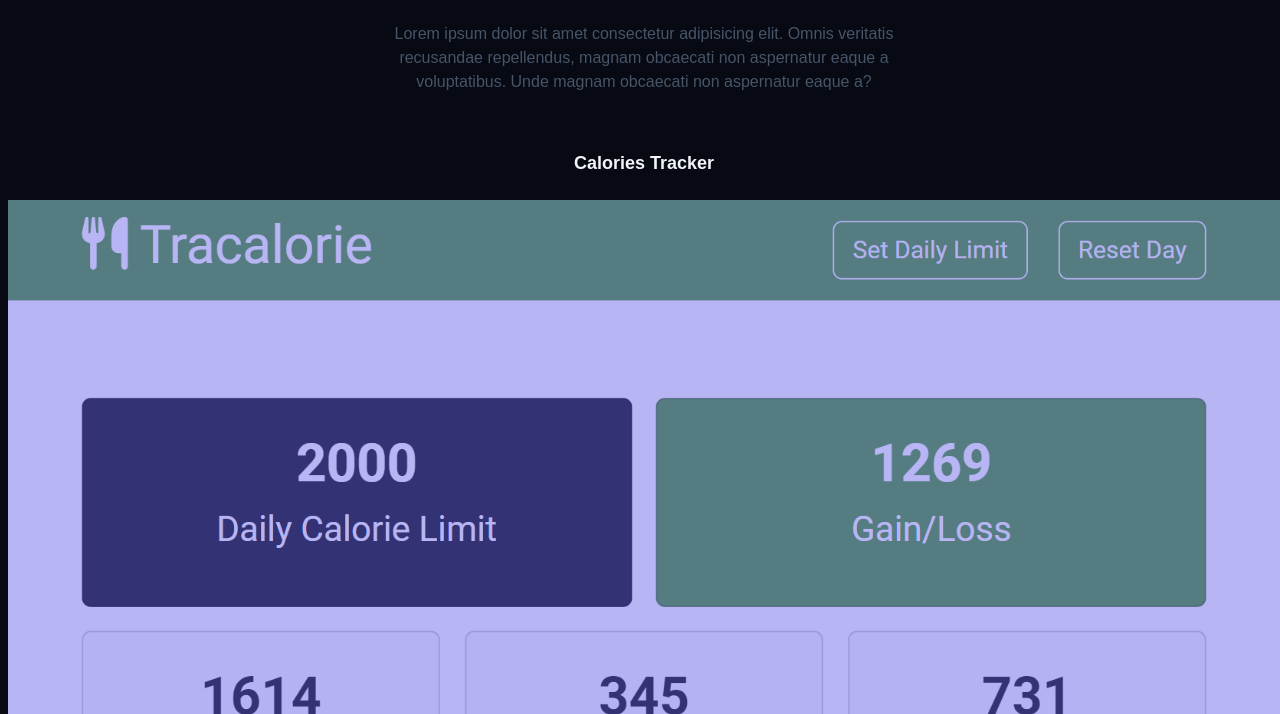
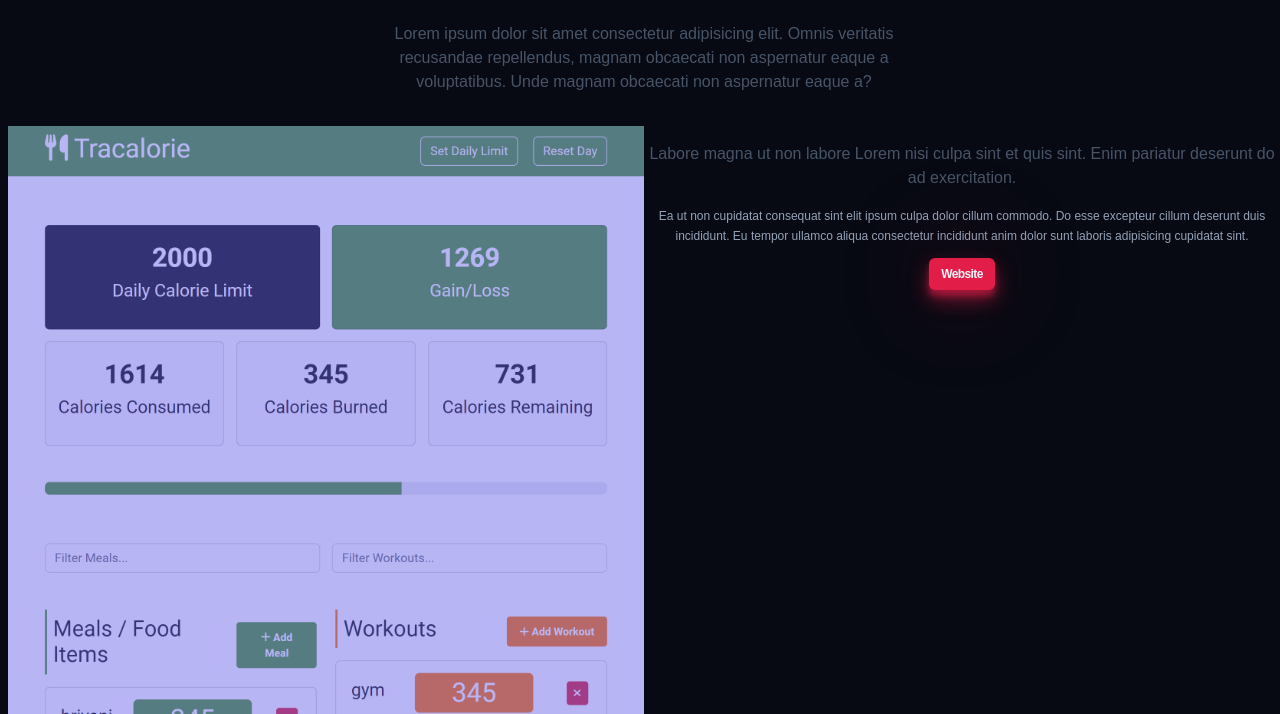
Before and after one commit to MdAbbas110/Portfolio2.0, a website built with Vite: page index.html in a window 1280 px wide. Shown: the part 3092-3806 px from the top of the page. Built offline with nearby package versions, Linux system fonts and the light colour scheme; a web font is replaced by a local one.

```diff
--- a/index.html
+++ b/index.html
@@ -217,6 +217,7 @@
         </div>
 
         <div class="work__project">
+          <h3></h3>
           <p class="work__project-des1">
             Labore magna ut non labore Lorem nisi culpa sint et quis sint. Enim
             pariatur deserunt do ad exercitation.
@@ -237,6 +238,7 @@
         </div>
 
         <div class="work__project">
+          <h3></h3>
           <p class="work__project-des1">
             Labore magna ut non labore Lorem nisi culpa sint et quis sint. Enim
             pariatur deserunt do ad exercitation.
@@ -257,6 +259,7 @@
         </div>
 
         <div class="work__project">
+          <h3></h3>
           <p class="work__project-des1">
             Labore magna ut non labore Lorem nisi culpa sint et quis sint. Enim
             pariatur deserunt do ad exercitation.
@@ -278,6 +281,7 @@
         </div>
 
         <div class="work__project">
+          <h3></h3>
           <p class="work__project-des1">
             Labore magna ut non labore Lorem nisi culpa sint et quis sint. Enim
             pariatur deserunt do ad exercitation.
@@ -298,6 +302,7 @@
         </div>
 
         <div class="work__project">
+          <h3></h3>
           <p class="work__project-des1">
             Labore magna ut non labore Lorem nisi culpa sint et quis sint. Enim
             pariatur deserunt do ad exercitation.
@@ -318,6 +323,7 @@
         </div>
 
         <div class="work__project">
+          <h3></h3>
           <p class="work__project-des1">
             Labore magna ut non labore Lorem nisi culpa sint et quis sint. Enim
             pariatur deserunt do ad exercitation.
--- a/styles/components/work.css
+++ b/styles/components/work.css
@@ -80,7 +80,7 @@
     }
 
     .work__project-des2 {
-        font-size: var(--size-sm);
+        font-size: var(--size-base);
         color: var(--clr-slate400);
         margin-bottom: 1.5rem;
     }
@@ -93,7 +93,26 @@
 @media (min-width: 640px) {
     .work__container {
         display: grid;
+        grid-template-columns: 1fr 1fr;
+    }
+    .work__project-title {
+        display: none;
+    }
+    .work__project-des1 {
+        font-size: var(--size-xm);
+        margin: 1em 0;
+    }
 
+    .work__project-des2 {
+        font-size: var(--size-xs);
+        color: var(--clr-slate400);
+        margin-bottom: 1em;
+    }
+    .work__project-btn {
+        font-size: var(--size-xs);
+    }
+    .work__project:not(:last-child) {
+        margin-bottom: 0rem;
     }
 }
 
```
